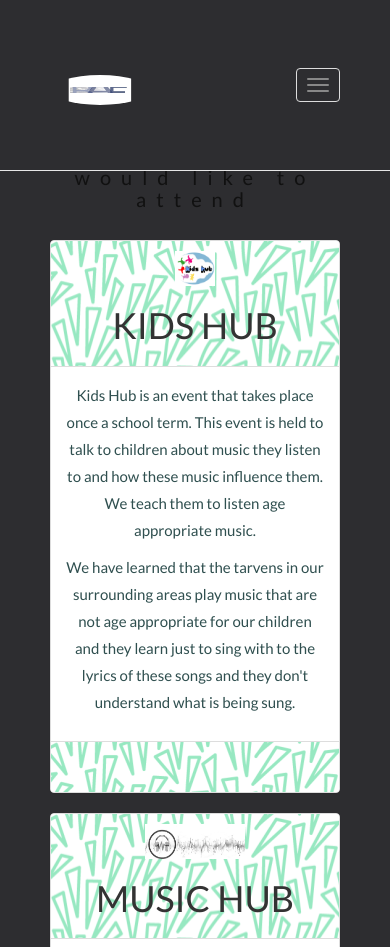
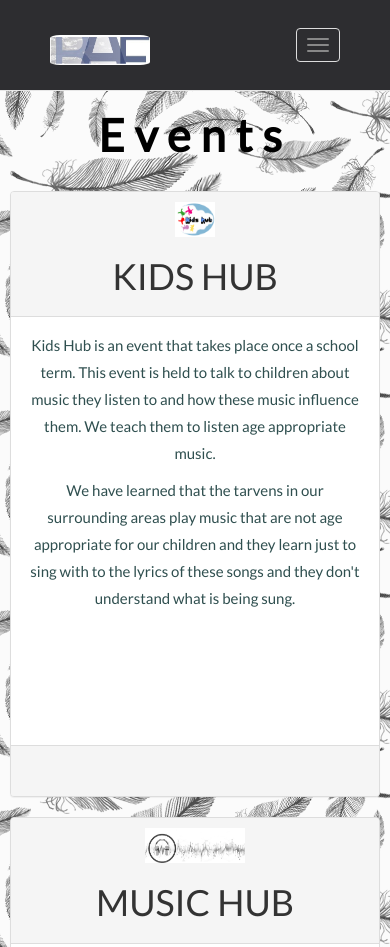
Before and after one commit to stefanfitzi/baf-website, a plain HTML site: page bafpage/events.html in a window 390 px wide. Shown: the top 947 px of the page. Drawn offline with nearby package versions, Linux system fonts and the light colour scheme.

Commit message:
tref.html - images and the baf logo contacts.html, index.html, sac.html - baf logo events.html - background and baf logo

```diff
--- a/bafpage/events.html
+++ b/bafpage/events.html
@@ -8,6 +8,14 @@
   <link href="http://fonts.googleapis.com/css?family=Montserrat" rel="stylesheet" type="text/css">
   <script src="https://ajax.googleapis.com/ajax/libs/jquery/1.12.0/jquery.min.js"></script>
   <script src="http://maxcdn.bootstrapcdn.com/bootstrap/3.3.6/js/bootstrap.min.js"></script>
+  <meta name="viewport" content="width=device-width, initial-scale=1">
+<link href="https://fonts.googleapis.com/icon?family=Material+Icons" rel="stylesheet">
+  <meta name="viewport" content="width=device-width, initial-scale=1">
+    <link rel="stylesheet" href="http://maxcdn.bootstrapcdn.com/bootstrap/3.3.6/css/bootstrap.min.css">
+    <script src="https://ajax.googleapis.com/ajax/libs/jquery/1.12.0/jquery.min.js"></script>
+    <script src="http://maxcdn.bootstrapcdn.com/bootstrap/3.3.6/js/bootstrap.min.js"></script>
+    <meta name="viewport" content="width=device-width, initial-scale=1">
+<link rel="stylesheet" href="http://cdnjs.cloudflare.com/ajax/libs/font-awesome/4.4.0/css/font-awesome.min.css">
   <style>
   a {
     color: white;
@@ -16,16 +24,19 @@
 	body {
       font: 400 15px/1.8 Lato, sans-serif;
       color: #777;
+        background-image: url('images/bg5.png');
   }
   h2, h4 {
       margin: 10px 0 30px 0;
       letter-spacing: 10px;
-      font-size: 20px;
-      color: #111;
+      font-size: 45px;
+      color: #000000;
   }
   .container {
 
-      padding: 80px 120px;}
+      padding: 20px 10px;
+
+      }
   .nav-tabs li a {
       color: #777;
 
@@ -34,7 +45,7 @@
           color: darkslategrey;
       }
 	.container-fluid {
-      padding: 60px 50px;
+      padding: 20px 50px;
 
       background: #2d2d30;
       color: #bdbdbd;
@@ -68,13 +79,12 @@
       display: none; /* Hide the carousel text when the screen is less than 600 pixels wide */
     }
 
-       .panel-heading{
-    background-image: url("images/bgs.png");
+      }
 
-  }
-  .panel-footer{
-    background-image: url("images/bgs.png");
-  }
+
+
+
+
   .scene{
   	background-image: url("images/bgs.png");
   	-webkit-filter: grayscale(90%);
@@ -94,31 +104,34 @@
         <span class="icon-bar"></span>
         <span class="icon-bar"></span>
       </button>
-      <a class="navbar-brand" href="index.html"><img src="images/baf.png" width="100" height="30" style="border-radius: 50%;"> </a>
+      <a class="navbar-brand" href="index.html"><img src="images/baf1.png" width="100" height="30" style="border-radius: 10%;"> </a>
     </div>
     <div class="collapse navbar-collapse" id="myNavbar">
       <ul class="nav navbar-nav navbar-right">
-        <li><a href="#myPage"></a></li>
+
         <li><a href="programs.html">PROGRAMS</a></li>
         <li><a href="events.html">EVENTS</a></li>
-        <li><a href="contact.html">CONTACT</a></li>
+        <li><a href="contacts.html">CONTACT</a></li>
 
         <li><a href="#"><span class="glyphicon glyphicon-search"></span></a></li>
       </ul>
     </div>
   </div>
 </nav>
+<br>
+    <br>
+<br>
 
-<div id="pricing" class="container-fluid">
+<div class="container">
   <div class="text-center">
-    <h2>Events</h2>
-    <h4>Choose an event you would like to attend</h4>
+      <h2><b>Events</b></h2>
+
   </div>
   <div class="row slideanim">
     <div class="col-sm-4 col-xs-12">
 
       <div class="panel panel-default text-center">
-        <div class="panel-heading">
+        <div class="panel-heading" >
         <img src="images/logokh1.png" width="40" height="35">
           <h1>KIDS HUB</h1>
         </div>
@@ -126,6 +139,12 @@
           <p>
           	Kids Hub is an event that takes place once a school term. This event is held to talk to children about music they listen to and how these music influence them. We teach them to listen age appropriate music. </p>
     <p> We have learned that the tarvens in our surrounding areas play music that are not age appropriate for our children and they learn just to sing with to the lyrics of these songs and they don't understand what is being sung.
+
+        <br>
+        <br>
+        <br>
+        <br>
+        <br>
           </p>
 
         </div>
```
Also changed, not shown: bafpage/contacts.html (+1 -1 lines), bafpage/index.html (+1 -1 lines), bafpage/sac.html (+1 -1 lines), bafpage/tref.html (+1 -1 lines), bafpage/images/bg1.jpg (added), bafpage/images/bg2.jpg (added), bafpage/images/bg5.png (added), bafpage/images/tpk1.jpg (added), bafpage/images/tpk2.jpg (added), bafpage/images/tpk3.jpg (added).
